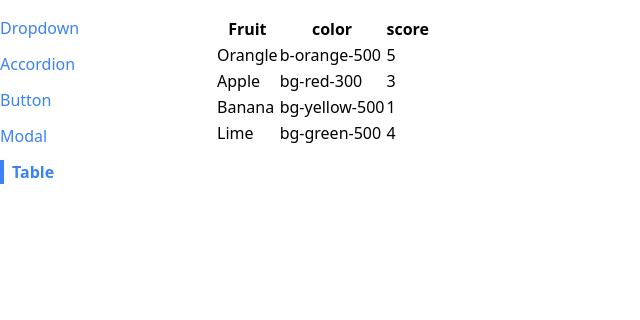
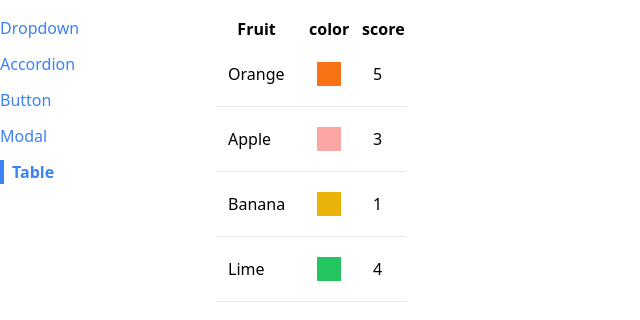
Before and after one commit to JMD1986/comps, a React (Create React App) app: page /table in a window 1280 px wide. Shown: the top 320 px of the page, without its empty margins (0-640 px from the left). Built offline with nearby package versions, Linux system fonts and the light colour scheme.

Commit message:
mores tyling

```diff
--- a/src/components/Table.js
+++ b/src/components/Table.js
@@ -1,10 +1,12 @@
 function Table({ data }) {
   const renderedRows = data.map((fruit) => {
     return (
-      <tr key={fruit.name}>
-        <td>{fruit.name}</td>
-        <td>{fruit.color}</td>
-        <td>{fruit.score}</td>
+      <tr className="border-b" key={fruit.name}>
+        <td className="p-3">{fruit.name}</td>
+        <td className="p-3">
+          <div className={`p-3 m-2 ${fruit.color}`}></div>
+        </td>
+        <td className="p-3">{fruit.score}</td>
       </tr>
     );
   });
--- a/src/pages/TablePage.js
+++ b/src/pages/TablePage.js
@@ -1,7 +1,7 @@
 import Table from "../components/Table";
 function TablePage() {
   const data = [
-    { name: "Orangle", color: "b-orange-500", score: 5 },
+    { name: "Orange", color: "bg-orange-500", score: 5 },
     { name: "Apple", color: "bg-red-300", score: 3 },
     { name: "Banana", color: "bg-yellow-500", score: 1 },
     { name: "Lime", color: "bg-green-500", score: 4 },
```
